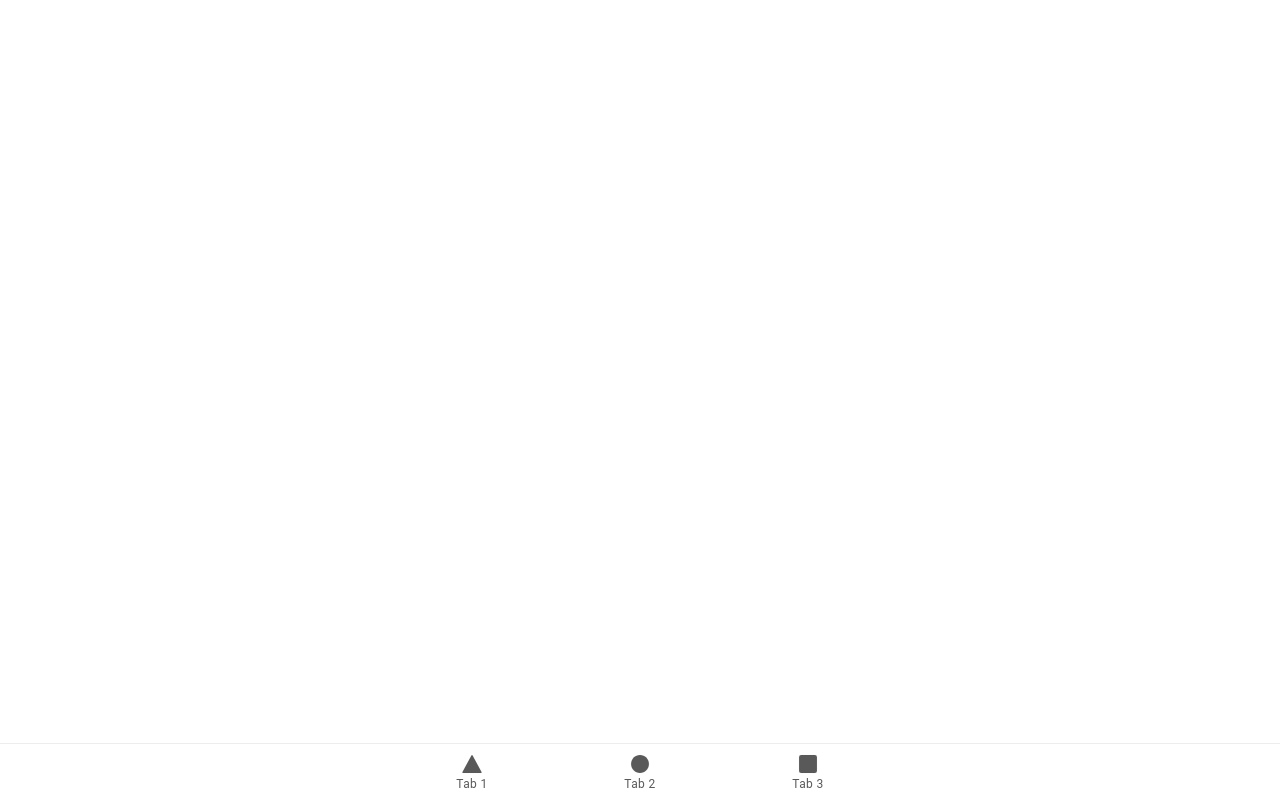
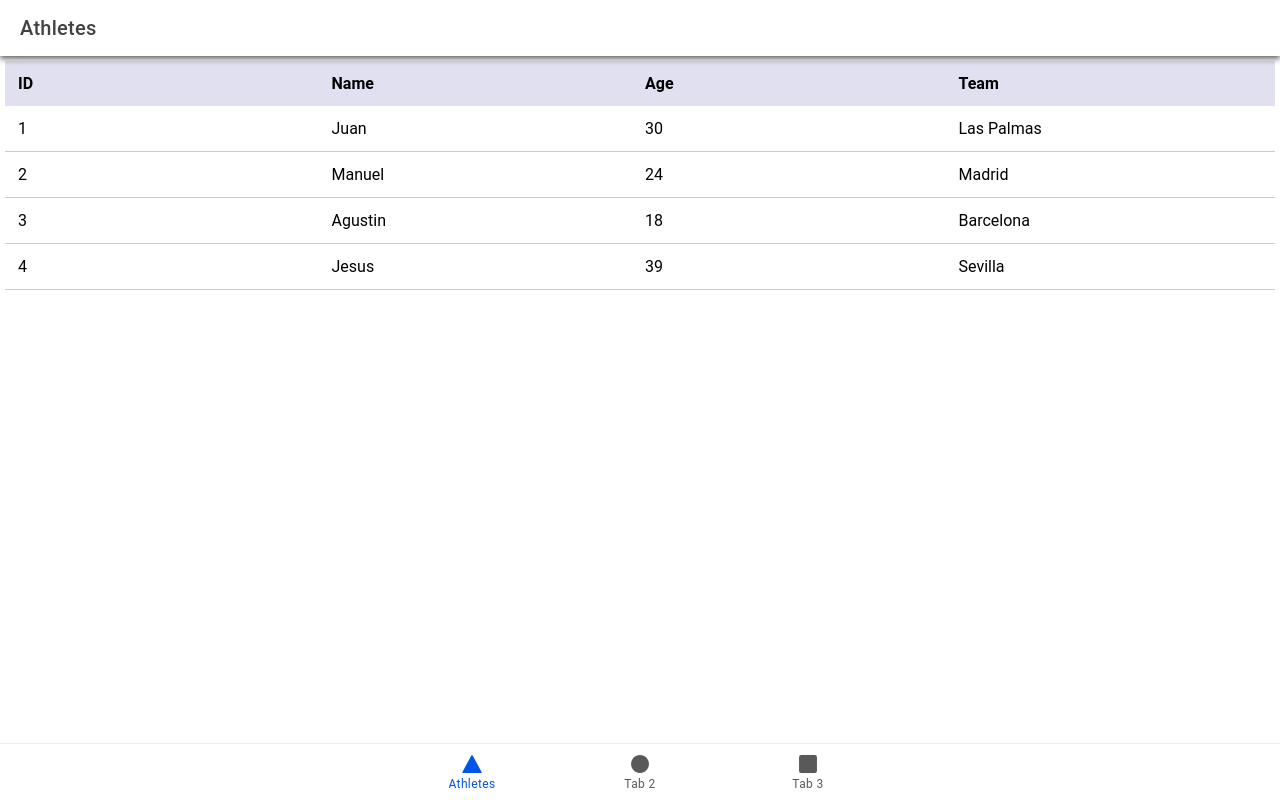
Before and after one commit to AdrianMayorDev/Performance_Tracking_Dashboard_Frontend, a React (Vite) app: page /athletes in a window 1280 px wide. Built offline with nearby package versions, Linux system fonts and the light colour scheme.

Commit message:
@first commit @Creating enviroment + dummy data + creating structure of components

```diff
--- /dev/null
+++ b/dummy-data.json
@@ -0,0 +1,96 @@
+{
+    "athlethes": [
+        {
+            "id": 1,
+            "name": "Juan",
+            "age": 30,
+            "team": "Las Palmas"
+        },
+        {
+            "id": 2,
+            "name": "Manuel",
+            "age": 24,
+            "team": "Madrid"
+        },
+        {
+            "id": 3,
+            "name": "Agustin",
+            "age": 18,
+            "team": "Barcelona"
+        },
+        {
+            "id": 4,
+            "name": "Jesus",
+            "age": 39,
+            "team": "Sevilla"
+        }
+
+    ],
+
+    "Metrics": [
+        {
+            "id": 1,
+            "athleteId": 1,
+            "metricType": "speed",
+            "value": 20,
+            "unit": "m/s",
+            "timestamp": 3924875324
+        },
+        {
+            "id": 2,
+            "athleteId": 1,
+            "metricType": "strength",
+            "value":90,
+            "unit": "kg",
+            "timestamp": 923748754398
+        },
+        {
+            "id": 3,
+            "athleteId": 2,
+            "metricType": "speed",
+            "value": 20,
+            "unit": "m/s",
+            "timestamp": 3924875324
+        },
+        {
+            "id": 4,
+            "athleteId": 2,
+            "metricType": "strength",
+            "value":90,
+            "unit": "kg",
+            "timestamp": 923748754398
+        },
+        {
+            "id": 5,
+            "athleteId": 3,
+            "metricType": "speed",
+            "value": 20,
+            "unit": "m/s",
+            "timestamp": 3924875324
+        },
+        {
+            "id": 6,
+            "athleteId": 3,
+            "metricType": "strength",
+            "value":90,
+            "unit": "kg",
+            "timestamp": 923748754398
+        },
+        {
+            "id": 7,
+            "athleteId": 4,
+            "metricType": "speed",
+            "value": 20,
+            "unit": "m/s",
+            "timestamp": 3924875324
+        },
+        {
+            "id": 8,
+            "athleteId": 4,
+            "metricType": "strength",
+            "value":90,
+            "unit": "kg",
+            "timestamp": 923748754398
+        }
+    ]
+}
--- a/src/App.tsx
+++ b/src/App.tsx
@@ -1,35 +1,26 @@
-import { Redirect, Route } from 'react-router-dom';
-import {
-  IonApp,
-  IonIcon,
-  IonLabel,
-  IonRouterOutlet,
-  IonTabBar,
-  IonTabButton,
-  IonTabs,
-  setupIonicReact
-} from '@ionic/react';
-import { IonReactRouter } from '@ionic/react-router';
-import { ellipse, square, triangle } from 'ionicons/icons';
-import Tab1 from './pages/Tab1';
-import Tab2 from './pages/Tab2';
-import Tab3 from './pages/Tab3';
+import { Redirect, Route } from "react-router-dom";
+import { IonApp, IonIcon, IonLabel, IonRouterOutlet, IonTabBar, IonTabButton, IonTabs, setupIonicReact } from "@ionic/react";
+import { IonReactRouter } from "@ionic/react-router";
+import { ellipse, square, triangle } from "ionicons/icons";
+import Athletes from "./pages/Athletes";
+import Tab2 from "./pages/Tab2";
+import Tab3 from "./pages/Tab3";
 
 /* Core CSS required for Ionic components to work properly */
-import '@ionic/react/css/core.css';
+import "@ionic/react/css/core.css";
 
 /* Basic CSS for apps built with Ionic */
-import '@ionic/react/css/normalize.css';
-import '@ionic/react/css/structure.css';
-import '@ionic/react/css/typography.css';
+import "@ionic/react/css/normalize.css";
+import "@ionic/react/css/structure.css";
+import "@ionic/react/css/typography.css";
 
 /* Optional CSS utils that can be commented out */
-import '@ionic/react/css/padding.css';
-import '@ionic/react/css/float-elements.css';
-import '@ionic/react/css/text-alignment.css';
-import '@ionic/react/css/text-transformation.css';
-import '@ionic/react/css/flex-utils.css';
-import '@ionic/react/css/display.css';
+import "@ionic/react/css/padding.css";
+import "@ionic/react/css/float-elements.css";
+import "@ionic/react/css/text-alignment.css";
+import "@ionic/react/css/text-transformation.css";
+import "@ionic/react/css/flex-utils.css";
+import "@ionic/react/css/display.css";
 
 /**
  * Ionic Dark Mode
@@ -40,10 +31,10 @@ import '@ionic/react/css/display.css';
 
 /* import '@ionic/react/css/palettes/dark.always.css'; */
 /* import '@ionic/react/css/palettes/dark.class.css'; */
-import '@ionic/react/css/palettes/dark.system.css';
+import "@ionic/react/css/palettes/dark.system.css";
 
 /* Theme variables */
-import './theme/variables.css';
+import "./theme/variables.css";
 
 setupIonicReact();
 
@@ -52,30 +43,30 @@ const App: React.FC = () => (
 		<IonReactRouter>
 			<IonTabs>
 				<IonRouterOutlet>
-          <Route exact path="/tab1">
-            <Tab1 />
+					<Route exact path='/athletes'>
+						<Athletes />
 					</Route>
-          <Route exact path="/tab2">
+					<Route exact path='/tab2'>
 						<Tab2 />
 					</Route>
-          <Route path="/tab3">
+					<Route path='/tab3'>
 						<Tab3 />
 					</Route>
-          <Route exact path="/">
-            <Redirect to="/tab1" />
+					<Route exact path='/'>
+						<Redirect to='/athletes' />
 					</Route>
 				</IonRouterOutlet>
-        <IonTabBar slot="bottom">
-          <IonTabButton tab="tab1" href="/tab1">
-            <IonIcon aria-hidden="true" icon={triangle} />
-            <IonLabel>Tab 1</IonLabel>
+				<IonTabBar slot='bottom'>
+					<IonTabButton tab='Athletes' href='/athletes'>
+						<IonIcon aria-hidden='true' icon={triangle} />
+						<IonLabel>Athletes</IonLabel>
 					</IonTabButton>
-          <IonTabButton tab="tab2" href="/tab2">
-            <IonIcon aria-hidden="true" icon={ellipse} />
+					<IonTabButton tab='tab2' href='/tab2'>
+						<IonIcon aria-hidden='true' icon={ellipse} />
 						<IonLabel>Tab 2</IonLabel>
 					</IonTabButton>
-          <IonTabButton tab="tab3" href="/tab3">
-            <IonIcon aria-hidden="true" icon={square} />
+					<IonTabButton tab='tab3' href='/tab3'>
+						<IonIcon aria-hidden='true' icon={square} />
 						<IonLabel>Tab 3</IonLabel>
 					</IonTabButton>
 				</IonTabBar>
--- /dev/null
+++ b/src/components/DataTable/DataTable.tsx
@@ -0,0 +1,49 @@
+import React from "react";
+import { IonGrid, IonRow, IonCol, IonContent, IonHeader, IonPage, IonTitle, IonToolbar } from "@ionic/react";
+import styled from "styled-components";
+import dummyData from "../../../dummy-data.json"; // Adjust the path as necessary
+
+const DataTable: React.FC = () => {
+	const data = dummyData.athlethes;
+
+	const HeaderRow = styled(IonRow)`
+		background-color: #e0e0f0;
+		font-weight: bold;
+		padding: 8px;
+	`;
+
+	const DataRow = styled(IonRow)`
+		padding: 8px;
+		border-bottom: 1px solid #ccc;
+	`;
+
+	return (
+		<IonPage>
+			<IonHeader>
+				<IonToolbar>
+					<IonTitle>Data Table</IonTitle>
+				</IonToolbar>
+			</IonHeader>
+			<IonContent>
+				<IonGrid>
+					<HeaderRow>
+						<IonCol>ID</IonCol>
+						<IonCol>Name</IonCol>
+						<IonCol>Age</IonCol>
+						<IonCol>Team</IonCol>
+					</HeaderRow>
+					{data.map((item) => (
+						<DataRow key={item.id}>
+							<IonCol>{item.id}</IonCol>
+							<IonCol>{item.name}</IonCol>
+							<IonCol>{item.age}</IonCol>
+							<IonCol>{item.team}</IonCol>
+						</DataRow>
+					))}
+				</IonGrid>
+			</IonContent>
+		</IonPage>
+	);
+};
+
+export default DataTable;
--- /dev/null
+++ b/src/pages/Athletes.tsx
@@ -0,0 +1,25 @@
+import { IonContent, IonHeader, IonPage, IonTitle, IonToolbar } from "@ionic/react";
+import "./Athletes.css";
+import DataTable from "../components/DataTable/DataTable";
+
+const Athletes: React.FC = () => {
+	return (
+		<IonPage>
+			<IonHeader>
+				<IonToolbar>
+					<IonTitle>Athletes</IonTitle>
+				</IonToolbar>
+			</IonHeader>
+			<IonContent fullscreen>
+				<IonHeader collapse='condense'>
+					<IonToolbar>
+						<IonTitle size='large'>Athletes</IonTitle>
+					</IonToolbar>
+				</IonHeader>
+				<DataTable />
+			</IonContent>
+		</IonPage>
+	);
+};
+
+export default Athletes;
--- a/src/pages/Tab1.tsx
+++ /dev/null
@@ -1,25 +0,0 @@
-import { IonContent, IonHeader, IonPage, IonTitle, IonToolbar } from '@ionic/react';
-import ExploreContainer from '../components/ExploreContainer';
-import './Tab1.css';
-
-const Tab1: React.FC = () => {
-  return (
-    <IonPage>
-      <IonHeader>
-        <IonToolbar>
-          <IonTitle>Tab 1</IonTitle>
-        </IonToolbar>
-      </IonHeader>
-      <IonContent fullscreen>
-        <IonHeader collapse="condense">
-          <IonToolbar>
-            <IonTitle size="large">Tab 1</IonTitle>
-          </IonToolbar>
-        </IonHeader>
-        <ExploreContainer name="Tab 1 page" />
-      </IonContent>
-    </IonPage>
-  );
-};
-
-export default Tab1;
--- a/vite.config.ts
+++ b/vite.config.ts
@@ -10,6 +10,11 @@ export default defineConfig({
     react(),
     legacy()
   ],
+  resolve:{
+    alias:{
+      "@":"/src",
+    }
+  },
   test: {
     globals: true,
     environment: 'jsdom',
```
Also changed, not shown: package.json (+6 -2 lines), panda.config.ts (added, +36 -0 lines), src/api/fetchAthletes.ts (added, +10 -0 lines), src/hooks/useAthletes.ts (added, +35 -0 lines), src/pages/Athletes.css (added), src/pages/Tab1.css (deleted), 1 other file (tests, documents, lock files or other folders). Lines whose indentation alone changed are shown as unchanged.
